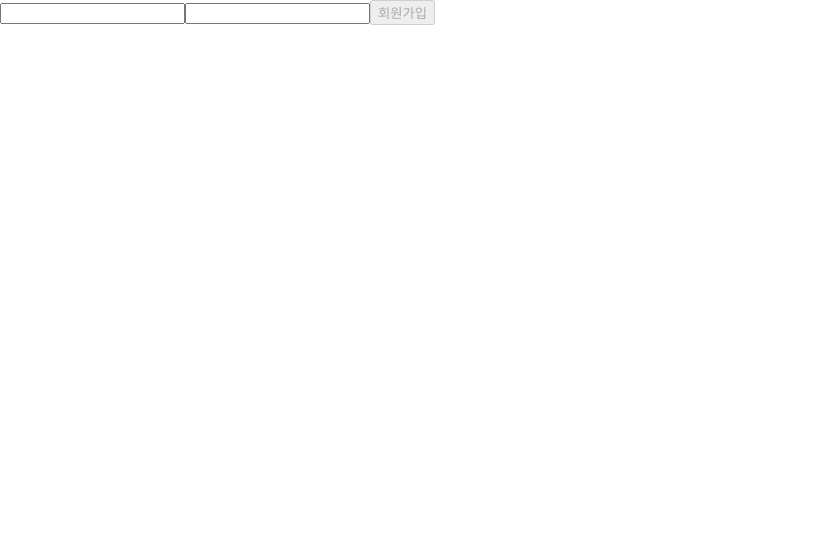
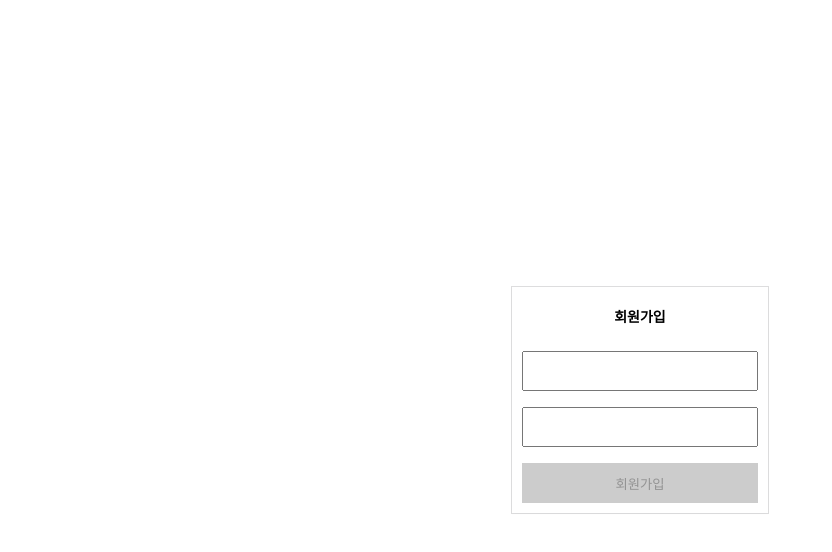
Before and after one commit to bohongu/wanted-pre-onboarding-frontend, a React (Create React App) app: page /signup in a window 1280 px wide. Shown: the top 552 px of the page, without its empty margins (0-832 px from the left). Built offline with nearby package versions, Linux system fonts and the light colour scheme.

Commit message:
design: styled-components

```diff
--- /dev/null
+++ b/src/App.css
@@ -0,0 +1,3 @@
+* {
+  box-sizing: border-box;
+}
--- a/src/App.js
+++ b/src/App.js
@@ -4,6 +4,7 @@ import Home from "./pages/Home";
 import Todo from "./pages/Todo";
 import Signin from "./pages/Signin";
 import Signup from "./pages/Signup";
+import "./App.css";
 
 function App() {
   return (
--- a/src/pages/Signin.js
+++ b/src/pages/Signin.js
@@ -2,6 +2,7 @@ import React, { useEffect } from "react";
 import { useNavigate } from "react-router-dom";
 import useAuth from "../hooks/useAuth";
 import api from "../apis/api";
+import { Button, Form, Input, Title, Wrapper } from "./Signup";
 
 function Signin() {
   const navigate = useNavigate();
@@ -30,25 +31,26 @@ function Signin() {
   }, [navigate]);
 
   return (
-    <div>
-      <form onSubmit={onSubmit}>
-        <input
+    <Wrapper>
+      <Form onSubmit={onSubmit}>
+        <Title>로그인</Title>
+        <Input
           type="email"
           data-testid="email-input"
           value={email}
           onChange={onEmailChange}
         />
-        <input
+        <Input
           type="password"
           data-testid="password-input"
           value={password}
           onChange={onPasswordChange}
         />
-        <button data-testid="signin-button" disabled={disabled}>
+        <Button data-testid="signin-button" disabled={disabled}>
           로그인
-        </button>
-      </form>
-    </div>
+        </Button>
+      </Form>
+    </Wrapper>
   );
 }
 
--- a/src/pages/Signup.js
+++ b/src/pages/Signup.js
@@ -2,6 +2,7 @@ import React, { useEffect } from "react";
 import { useNavigate } from "react-router-dom";
 import useAuth from "../hooks/useAuth";
 import api from "../apis/api";
+import styled from "styled-components";
 
 function Signup() {
   const navigate = useNavigate();
@@ -29,26 +30,74 @@ function Signup() {
   }, [navigate]);
 
   return (
-    <div>
-      <form onSubmit={onSubmit}>
-        <input
+    <Wrapper>
+      <Form onSubmit={onSubmit}>
+        <Title>회원가입</Title>
+        <Input
           type="email"
           data-testid="email-input"
           value={email}
           onChange={onEmailChange}
         />
-        <input
+        <Input
           type="password"
           data-testid="password-input"
           value={password}
           onChange={onPasswordChange}
         />
-        <button data-testid="signup-button" disabled={disabled}>
+        <Button data-testid="signup-button" disabled={disabled}>
           회원가입
-        </button>
-      </form>
-    </div>
+        </Button>
+      </Form>
+    </Wrapper>
   );
 }
 
+export const Wrapper = styled.div`
+  height: 100vh;
+  display: flex;
+  flex-direction: column;
+  justify-content: center;
+  align-items: center;
+`;
+
+export const Form = styled.form`
+  display: flex;
+  flex-direction: column;
+  align-items: center;
+  gap: 1rem;
+  width: 16rem;
+  padding: 10px;
+  box-shadow: rgba(0, 0, 0, 0.02) 0px 1px 3px 0px,
+    rgba(27, 31, 35, 0.15) 0px 0px 0px 1px;
+`;
+
+export const Title = styled.h1`
+  font-size: 14px;
+`;
+
+export const Input = styled.input`
+  height: 2.5rem;
+  padding: 5px;
+  font-size: 20px;
+  width: 100%;
+`;
+
+export const Button = styled.button`
+  cursor: pointer;
+  height: 2.5rem;
+  background: #a5d8ff;
+  border: none;
+  width: 100%;
+
+  &:hover {
+    background: #74c0fc;
+  }
+
+  &:disabled {
+    background: #ccc;
+    cursor: not-allowed;
+  }
+`;
+
 export default Signup;
--- a/src/pages/Todo.js
+++ b/src/pages/Todo.js
@@ -1,6 +1,7 @@
 import React, { useEffect, useState } from "react";
 import { useNavigate } from "react-router-dom";
 import authApi from "../apis/authApi";
+import styled from "styled-components";
 
 function Todo() {
   const navigate = useNavigate();
@@ -106,19 +107,19 @@ function Todo() {
   };
 
   return (
-    <>
-      <input
+    <Wrapper>
+      <Input
         type="text"
         data-testid="new-todo-input"
         value={newTodo}
         onChange={onChange}
       />
-      <button data-testid="new-todo-add-button" onClick={onAddTodo}>
+      <Button data-testid="new-todo-add-button" onClick={onAddTodo}>
         추가
-      </button>
-      <ul>
+      </Button>
+      <TodoList>
         {todoList.map((todo) => (
-          <li key={todo.id}>
+          <TodoItem key={todo.id}>
             <label>
               <input
                 type="checkbox"
@@ -130,49 +131,125 @@ function Todo() {
             </label>
             {editId === todo.id ? (
               <>
-                <input
+                <EditInput
                   type="text"
                   value={editTodo}
                   onChange={onModifyChange}
                   data-testid="modify-input"
                 />
-                <button
+                <TodoButton
                   onClick={() => onSubmitEdit(todo.id, todo.isCompleted)}
                   data-testid="submit-button"
                 >
                   제출
-                </button>
-                <button
+                </TodoButton>
+                <TodoButton
                   onClick={() => downEditMode()}
                   data-testid="cancel-button"
                 >
                   취소
-                </button>
+                </TodoButton>
               </>
             ) : (
               <>
-                <span>{todo.todo}</span>
-                <button
+                <TodoText>{todo.todo}</TodoText>
+                <Buttons>
+                  <TodoButton
                     data-testid="modify-button"
                     onClick={() => {
                       editMode(todo.id, todo.todo);
                     }}
                   >
                     수정
-                </button>
-                <button
+                  </TodoButton>
+                  <TodoButton
                     data-testid="delete-button"
                     onClick={() => onDeleteTodo(todo.id)}
                   >
                     삭제
-                </button>
+                  </TodoButton>
+                </Buttons>
               </>
             )}
-          </li>
+          </TodoItem>
         ))}
-      </ul>
-    </>
+      </TodoList>
+    </Wrapper>
   );
 }
 
+const Wrapper = styled.div`
+  height: 100vh;
+  display: flex;
+  flex-direction: column;
+  align-items: center;
+`;
+
+const Input = styled.input`
+  width: 15rem;
+  height: 2.5rem;
+  margin-bottom: 5px;
+`;
+
+const Button = styled.button`
+  cursor: pointer;
+  height: 2.5rem;
+  background: #a5d8ff;
+  border: none;
+  width: 15rem;
+
+  &:hover {
+    background: #74c0fc;
+  }
+
+  &:disabled {
+    background: #ccc;
+    cursor: not-allowed;
+  }
+`;
+
+const TodoList = styled.ul`
+  width: 30rem;
+  list-style-type: none;
+`;
+
+const TodoItem = styled.li`
+  height: 2.5rem;
+  display: flex;
+  align-items: center;
+  margin-bottom: 8px;
+`;
+
+const EditInput = styled.input`
+  height: 100%;
+  width: 80%;
+`;
+
+const TodoButton = styled.button`
+  cursor: pointer;
+  background: #a5d8ff;
+  border: none;
+  &:hover {
+    background: #74c0fc;
+  }
+
+  &:disabled {
+    background: #ccc;
+    cursor: not-allowed;
+  }
+
+  height: 2.5rem;
+  width: 3rem;
+  margin-right: 4px;
+`;
+
+const Buttons = styled.div`
+  display: flex;
+`;
+
+const TodoText = styled.div`
+  margin-left: 8px;
+  width: 80%;
+`;
+
 export default Todo;
```
Lines whose indentation alone changed are shown as unchanged.
